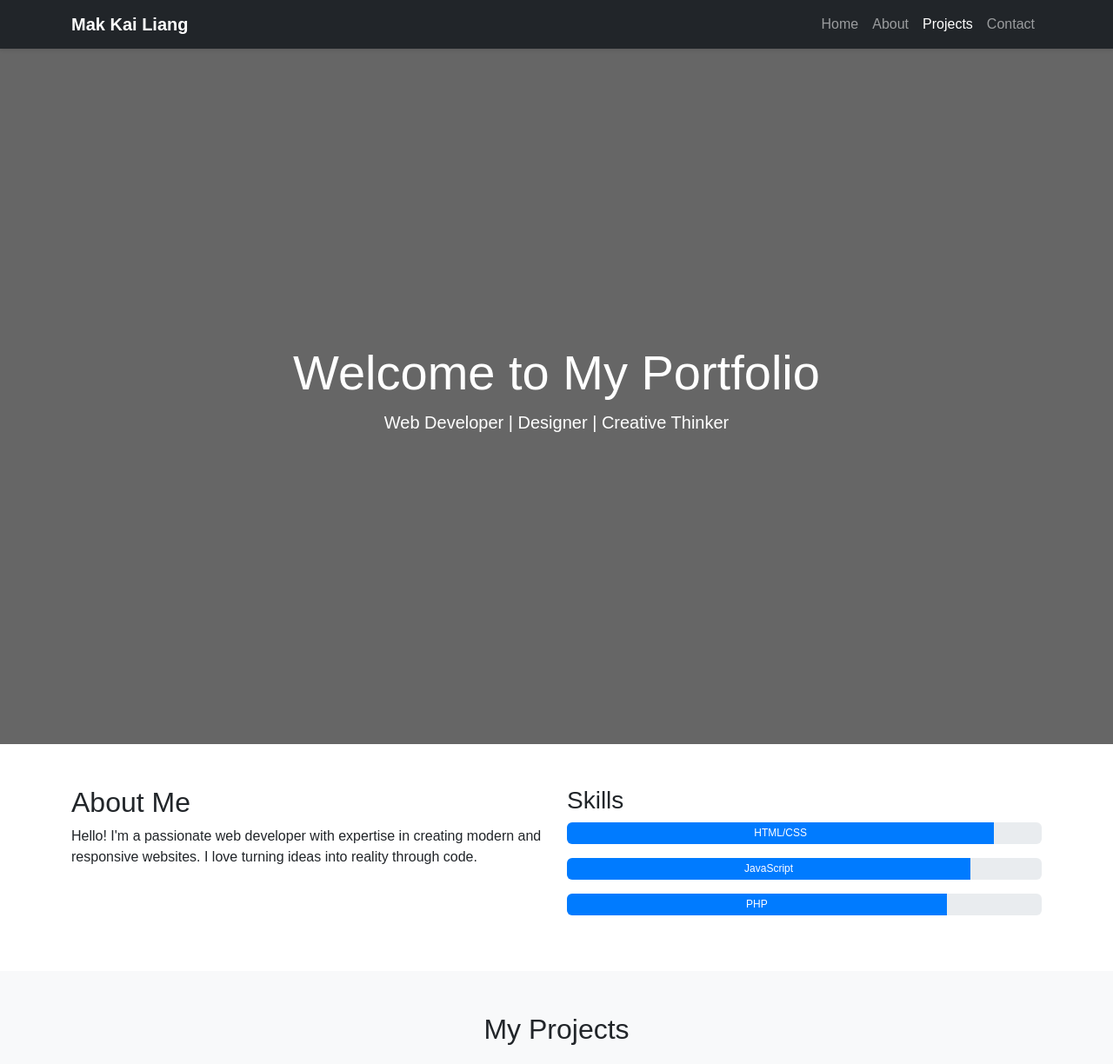
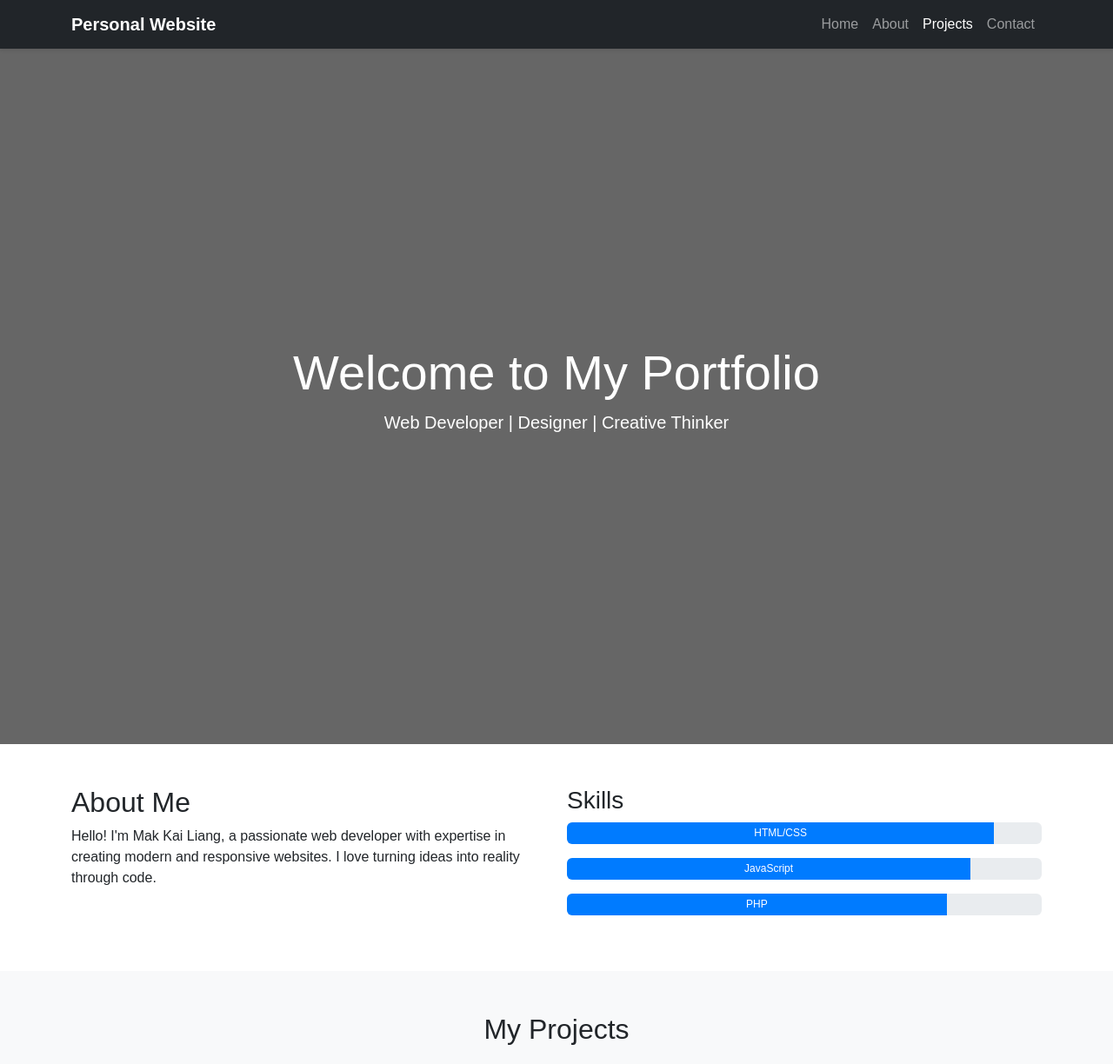
Before and after one commit to RzR6679/personal_website, a plain HTML site: page index.html in a window 1280 px wide. Shown: the top 1224 px of the page at 87% size. Drawn offline with nearby package versions, Linux system fonts and the light colour scheme.

Commit message:
Update index.html v2

```diff
--- a/index.html
+++ b/index.html
@@ -3,7 +3,7 @@
 <head>
     <meta charset="UTF-8">
     <meta name="viewport" content="width=device-width, initial-scale=1.0">
-    <title>Personal Website</title>
+    <title>MKL-Personal Website</title>
     <!-- Bootstrap 5 CSS -->
     <link href="https://cdn.jsdelivr.net/npm/bootstrap@5.3.0/dist/css/bootstrap.min.css" rel="stylesheet">
     <!-- Custom CSS -->
@@ -13,7 +13,7 @@
     <!-- Navigation -->
     <nav class="navbar navbar-expand-lg navbar-dark bg-dark fixed-top">
         <div class="container">
-            <a class="navbar-brand" href="#">Mak Kai Liang</a>
+            <a class="navbar-brand" href="#">Personal Website</a>
             <button class="navbar-toggler" type="button" data-bs-toggle="collapse" data-bs-target="#navbarNav">
                 <span class="navbar-toggler-icon"></span>
             </button>
@@ -46,7 +46,7 @@
             <div class="row">
                 <div class="col-lg-6">
                     <h2>About Me</h2>
-                    <p>Hello! I'm a passionate web developer with expertise in creating modern and responsive websites. I love turning ideas into reality through code.</p>
+                    <p>Hello! I'm Mak Kai Liang, a passionate web developer with expertise in creating modern and responsive websites. I love turning ideas into reality through code.</p>
                 </div>
                 <div class="col-lg-6">
                     <h3>Skills</h3>
```
